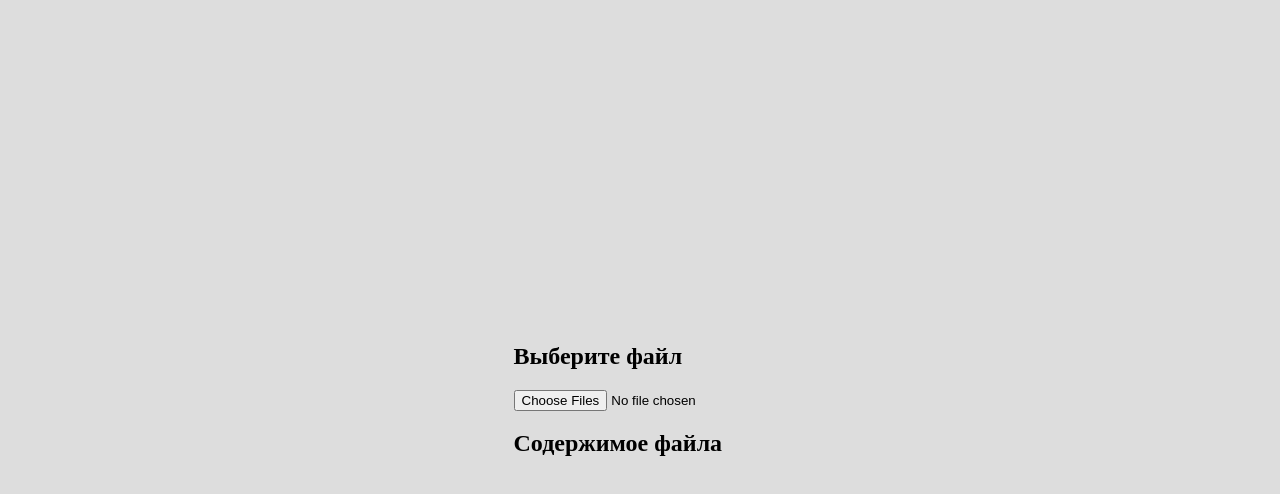
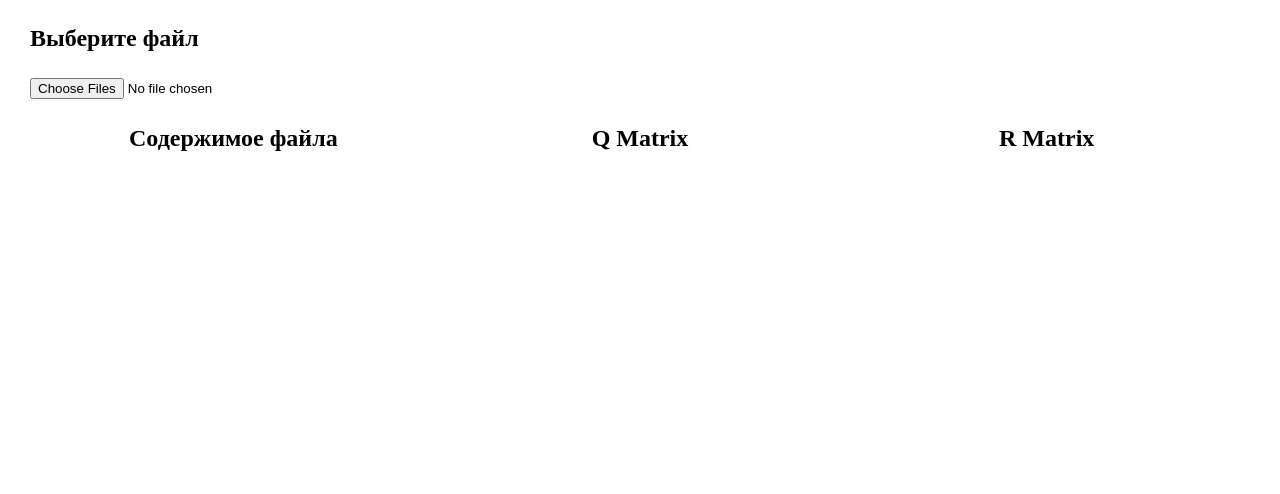
Before and after one commit to ADesyatnik/Noscova, a website built with webpack: page index.html in a window 1280 px wide. Built offline with nearby package versions, Linux system fonts and the light colour scheme.

Commit message:
Add styles

```diff
--- a/css/_global.css
+++ b/css/_global.css
@@ -10,19 +10,34 @@ body {
 }
 
 body {
-  background-color: #ddd;
   width: 100%;
   height: 100%;
-  position: fixed;
-  top: 0;
-  left: 0;
   display: flex;
-  align-items: center;
-  align-content: center;
   justify-content: center;
-  overflow: auto;
+  line-height: 1.5;
 }
 
 .container {
-  max-width: 750px;
+  padding: 0 30px;
+  width: 100%;
 }
+
+.data {
+  width: 100%;
+  display: grid;
+  grid-template-columns: 1fr 1fr 1fr;
+  justify-items: center;
+  text-align: center;
+}
+
+.file-data {
+}
+
+.matrix {
+  min-width: 300px;
+  display: grid;
+}
+
+p {
+  max-width: 300px;
+}
--- a/index.html
+++ b/index.html
@@ -1,20 +1,40 @@
 <!DOCTYPE html>
 <html lang="en">
+
 <head>
   <meta charset="UTF-8" />
   <link rel="stylesheet" href="./css/index.css">
   <title>lab1</title>
-    <script src="https://cdnjs.cloudflare.com/ajax/libs/mathjs/7.5.1/math.min.js" integrity="sha512-6SHRAV8GhJ+3WvGPKQNsBpLj7J9QF9JFwH7nPSRLtH/OqFrlXRd54Z+QDgw7xj1f7dV8c50sKhZYr/xGPlMoiw==" crossorigin="anonymous"></script>
+  <script src="https://cdnjs.cloudflare.com/ajax/libs/mathjs/7.5.1/math.min.js"
+    integrity="sha512-6SHRAV8GhJ+3WvGPKQNsBpLj7J9QF9JFwH7nPSRLtH/OqFrlXRd54Z+QDgw7xj1f7dV8c50sKhZYr/xGPlMoiw=="
+    crossorigin="anonymous"></script>
 </head>
 
 <body>
   <div class="container">
     <h2>Выберите файл</h2>
     <input type="file" id="fileinput" multiple />
+
+    <div class="data">
+      <div class="file-data">
         <h2>Содержимое файла</h2>
         <p id="text_change"></p>
       </div>
 
+      <div class="q">
+        <h2>Q Matrix</h2>
+
+        <div id="q-matrix" class="matrix"></div>
+      </div>
+
+      <div class="r">
+        <h2>R Matrix</h2>
+        <div id="r-matrix" class="matrix"></div>
+      </div>
+    </div>
+  </div>
+
   <script src="./src/index.js"></script>
 </body>
+
 </html>
--- a/src/index.js
+++ b/src/index.js
@@ -12,6 +12,8 @@ function readMultipleFiles(evt) {
   //Retrieve all the files from the FileList object
   const files = evt.target.files;
   const p = document.getElementById('text_change');
+  const $QMatrix = document.querySelector('#q-matrix')
+  const $RMatrix = document.querySelector('#r-matrix')
 
   if (files) {
     for (var i = 0, f;
@@ -57,7 +59,24 @@ function readMultipleFiles(evt) {
             RMatrix._data[index][index] = 0
           })
 
+          console.log({QMatrix, RMatrix})
 
+          QMatrix.forEach(el => {
+            const $cell = document.createElement('div')
+            $cell.className = 'cell'
+            $cell.innerHTML = el
+            $QMatrix.appendChild($cell)
+          })
+
+          RMatrix.forEach(el => {
+            const $cell = document.createElement('div')
+            $cell.className = 'cell'
+            $cell.innerHTML = el
+            $RMatrix.appendChild($cell)
+          })
+
+          $QMatrix.setAttribute('style', `grid-template-columns: repeat(${QMatrix._size[0]},1fr);`)
+          $RMatrix.setAttribute('style', `grid-template-columns: repeat(${RMatrix._size[0]},1fr);`)
         };
       })(f);
       r.readAsText(f, 'ansi');
```
Lines whose indentation alone changed are shown as unchanged.
